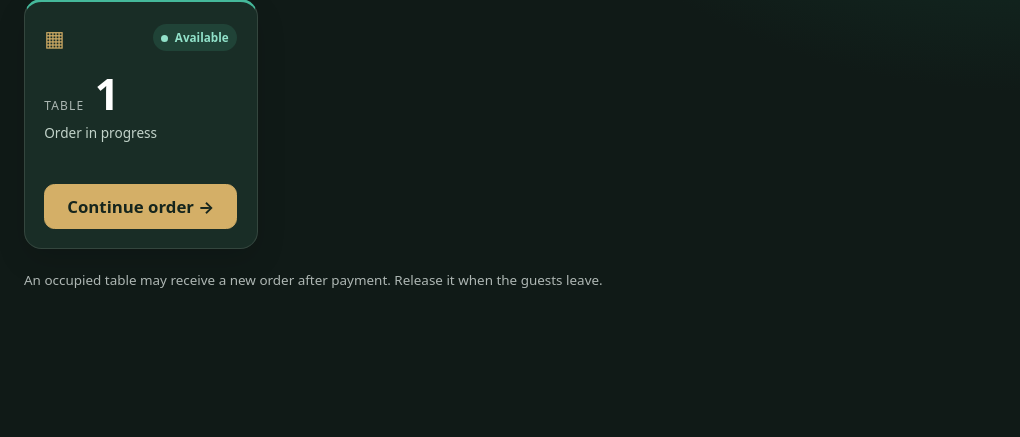
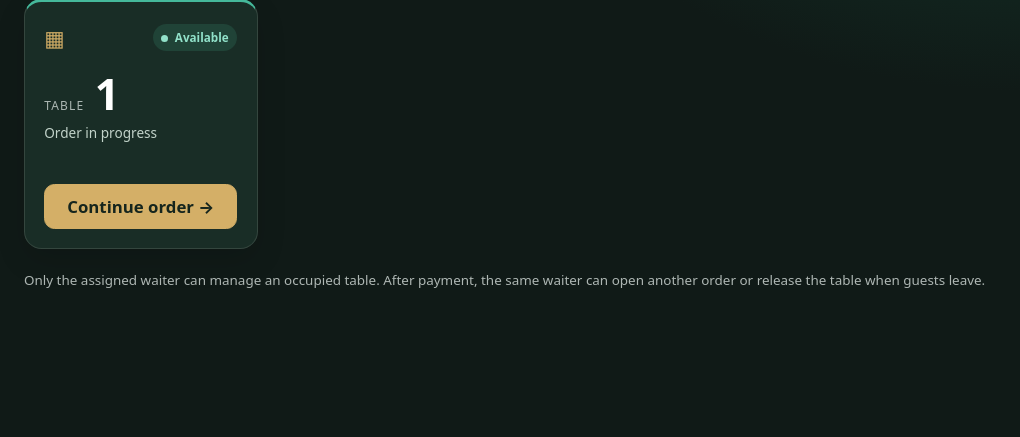
Before and after one commit to santiago-uniminuto/CUADRA, a Django app: page /orders/ in a window 1280 px wide. Shown: the part 365-802 px from the top of the page, without its empty margins (0-1020 px from the left). Run offline with Django 5.2, Linux system fonts and the light colour scheme; a user stored in the database is signed in; tables that the repository leaves empty hold one stand-in row (values such as "Sample post"); one stand-in notice (Sample message) is shown; some libraries are stand-ins or nearby versions.

Commit message:
feature: Implementacion de mejoras al diseño de cajero y mnesero

```diff
--- a/apps/pedidos/views.py
+++ b/apps/pedidos/views.py
@@ -1,6 +1,7 @@
 """Waiter operations. Payment and stock deduction belong to the cashier sprint."""
 from django.contrib import messages
 from django.db import IntegrityError, transaction
+from django.core.exceptions import PermissionDenied
 from django.shortcuts import get_object_or_404, redirect, render
 from django.urls import reverse
 from django.views.decorators.http import require_POST
@@ -16,6 +17,17 @@ from .models import DetallePedido, Mesa, Pedido
 
 def _integer(value):
     return int(value) if value and value.isascii() and value.isdecimal() and len(value) <= 9 else None
+
+
+def _assert_owner(request, waiter_id):
+    """Admin sin modo actuacion puede intervenir; los meseros no comparten pedidos."""
+    if waiter_id != request.user.pk and not (request.user.rol == 'ADMIN' and not get_actuando_como(request)):
+        raise PermissionDenied('This table is assigned to another waiter.')
+
+
+def _last_order(table):
+    """El ultimo pedido identifica al responsable hasta liberar la mesa."""
+    return Pedido.objects.filter(mesa=table).order_by('-fecha', '-pk').first()
 
 
 def _table(request, pk, lock=False):
@@ -35,6 +47,10 @@ def tables(request):
     for item in items:
         item.open_order_id = open_orders.get(item.pk)
         item.has_open_order = bool(item.open_order_id)
+        last = _last_order(item) if item.estado == Mesa.Estado.OCCUPIED else None
+        item.owner_name = last.mesero.nombre or last.mesero.username if last else None
+        item.is_other_waiter = bool(last and last.mesero_id != request.user.pk and
+                                    not (request.user.rol == 'ADMIN' and not get_actuando_como(request)))
     return render(request, 'pedidos/tables.html', {'tables': items, 'site': site})
 
 
@@ -43,6 +59,9 @@ def tables(request):
 def open_order(request, table_id):
     with transaction.atomic():
         table = _table(request, table_id, lock=True)
+        last = _last_order(table) if table.estado == Mesa.Estado.OCCUPIED else None
+        if last:
+            _assert_owner(request, last.mesero_id)
         if Pedido.objects.filter(mesa=table, estado=Pedido.Estado.OPEN).exists():
             messages.error(request, 'This table already has an open order.')
             return redirect('pedidos:tables')
@@ -56,6 +75,7 @@ def open_order(request, table_id):
 @role_required('WAITER')
 def order_detail(request, pk):
     order = get_object_or_404(Pedido.objects.select_related('mesa', 'mesa__sede'), pk=pk, mesa__sede=get_sede_efectiva(request))
+    _assert_owner(request, order.mesero_id)
     details = list(order.detalles.select_related('producto').order_by('producto__nombre'))
     products = Producto.objects.filter(activo=True, inventario__sede=order.mesa.sede, inventario__cantidad__gt=0).distinct().order_by('nombre') if order.estado == Pedido.Estado.OPEN else []
     total = sum(d.cantidad * d.valor_venta_unitario for d in details)
@@ -71,6 +91,7 @@ def add_product(request, pk):
         return redirect('pedidos:order_detail', pk=pk)
     with transaction.atomic():
         order = get_object_or_404(Pedido.objects.select_for_update().select_related('mesa'), pk=pk, mesa__sede=get_sede_efectiva(request), estado=Pedido.Estado.OPEN)
+        _assert_owner(request, order.mesero_id)
         product = get_object_or_404(Producto, pk=product_id, activo=True)
         inventory = Inventario.objects.filter(producto=product, sede=order.mesa.sede).first()
         detail = DetallePedido.objects.filter(pedido=order, producto=product).first()
@@ -92,6 +113,7 @@ def add_product(request, pk):
 def remove_product(request, pk, detail_id):
     with transaction.atomic():
         order = get_object_or_404(Pedido.objects.select_for_update(), pk=pk, mesa__sede=get_sede_efectiva(request), estado=Pedido.Estado.OPEN)
+        _assert_owner(request, order.mesero_id)
         detail = get_object_or_404(DetallePedido, pk=detail_id, pedido=order)
         product_id = detail.producto_id
         detail.delete()
@@ -104,11 +126,18 @@ def remove_product(request, pk, detail_id):
 def discard_empty(request, pk):
     with transaction.atomic():
         order = get_object_or_404(Pedido.objects.select_for_update(), pk=pk, mesa__sede=get_sede_efectiva(request), estado=Pedido.Estado.OPEN)
+        _assert_owner(request, order.mesero_id)
         if order.detalles.exists():
             messages.error(request, 'Only empty orders may be discarded.')
             return redirect('pedidos:order_detail', pk=pk)
         registrar(request, 'ORDER_DISCARD', 'Pedido', order, 'Discarded an empty order')
+        table = Mesa.objects.select_for_update().get(pk=order.mesa_id)
         order.delete()
+        # Si el pedido descartado era el ultimo de la mesa, termina su atencion.
+        # Si habia una venta pagada anterior, conserva la mesa ocupada y su responsable.
+        if not Pedido.objects.filter(mesa=table).exists():
+            table.estado = Mesa.Estado.AVAILABLE
+            table.save(update_fields=['estado'])
     return redirect('pedidos:tables')
 
 
@@ -117,6 +146,9 @@ def discard_empty(request, pk):
 def release_table(request, table_id):
     with transaction.atomic():
         table = _table(request, table_id, lock=True)
+        last = _last_order(table) if table.estado == Mesa.Estado.OCCUPIED else None
+        if last:
+            _assert_owner(request, last.mesero_id)
         if Pedido.objects.filter(mesa=table, estado=Pedido.Estado.OPEN).exists():
             messages.error(request, 'A table with an open order cannot be released.')
             return redirect('pedidos:tables')
--- a/templates/base.html
+++ b/templates/base.html
@@ -97,7 +97,7 @@
     </nav>
     {% endif %}
 
-    {% if messages %}
+    {% if messages and user.is_authenticated %}
       {% for message in messages %}
       <div class="alert alert-{% if message.tags == 'error' %}danger{% else %}{{ message.tags|default:'info' }}{% endif %} alert-dismissible fade show" role="alert">
         {{ message }}
--- a/templates/pedidos/tables.html
+++ b/templates/pedidos/tables.html
@@ -14,14 +14,16 @@
         <span class="cuadra-table-status {% if table.estado == 'OCCUPIED' %}is-occupied{% else %}is-available{% endif %}"><span class="cuadra-status-dot"></span>{{ table.get_estado_display }}</span>
       </div>
       <div class="cuadra-table-number"><small>TABLE</small><strong>{{ table.numero }}</strong></div>
-      <div class="cuadra-table-note">{% if table.has_open_order %}Order in progress{% elif table.estado == 'OCCUPIED' %}Awaiting table release{% else %}Ready for service{% endif %}</div>
+      <div class="cuadra-table-note">{% if table.is_other_waiter %}Assigned to {{ table.owner_name }}{% elif table.has_open_order %}Order in progress{% elif table.estado == 'OCCUPIED' %}Awaiting table release{% else %}Ready for service{% endif %}</div>
       <div class="cuadra-table-actions">
-        {% if table.has_open_order %}
+        {% if table.is_other_waiter %}
+          <span class="btn btn-outline-secondary w-100 disabled" aria-disabled="true">Assigned to another waiter</span>
+        {% elif table.has_open_order %}
           <a class="btn btn-primary w-100" href="{% url 'pedidos:order_detail' table.open_order_id %}">Continue order →</a>
         {% else %}
           <form method="post" action="{% url 'pedidos:open_order' table.pk %}">{% csrf_token %}<button type="submit" class="btn btn-primary w-100">+ New order</button></form>
         {% endif %}
-        {% if table.estado == 'OCCUPIED' and not table.has_open_order %}
+        {% if table.estado == 'OCCUPIED' and not table.has_open_order and not table.is_other_waiter %}
           <form method="post" action="{% url 'pedidos:release_table' table.pk %}" data-cuadra-confirm="release" data-cuadra-table="{{ table.numero }}">{% csrf_token %}<button type="submit" class="btn cuadra-btn-release w-100">Release table</button></form>
         {% endif %}
       </div>
@@ -30,7 +32,7 @@
     <div class="cuadra-empty-state">No tables available at this site.</div>
   {% endfor %}
   </div>
-  <p class="cuadra-service-hint">An occupied table may receive a new order after payment. Release it when the guests leave.</p>
+  <p class="cuadra-service-hint">Only the assigned waiter can manage an occupied table. After payment, the same waiter can open another order or release the table when guests leave.</p>
 </section>
 
 <!-- Accessible in-page confirmation, shared by waiter forms. -->
```
Also changed, not shown: apps/inventario/views.py (+6 -2 lines), templates/autenticacion/login.html (+8 -3 lines), 6 other files.
